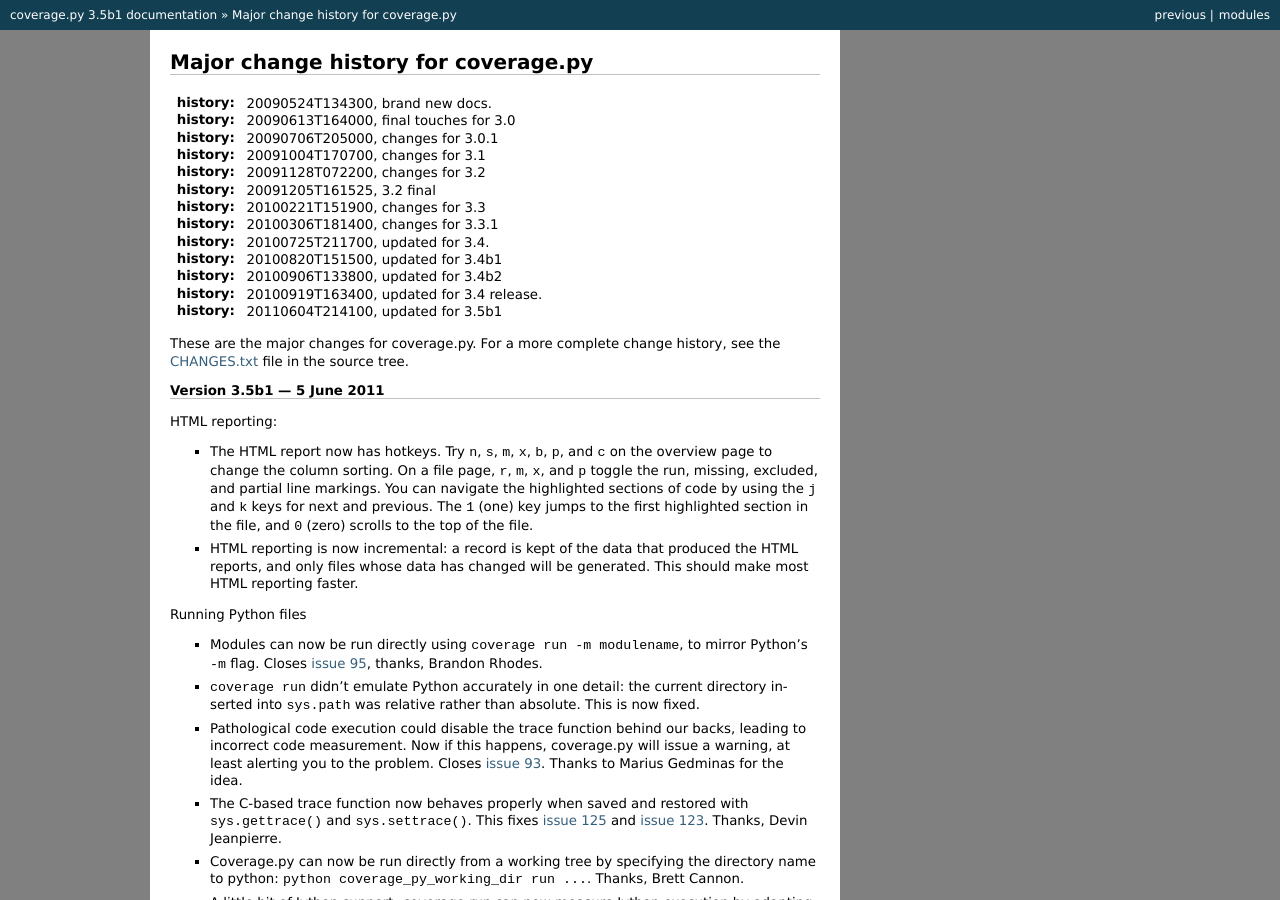
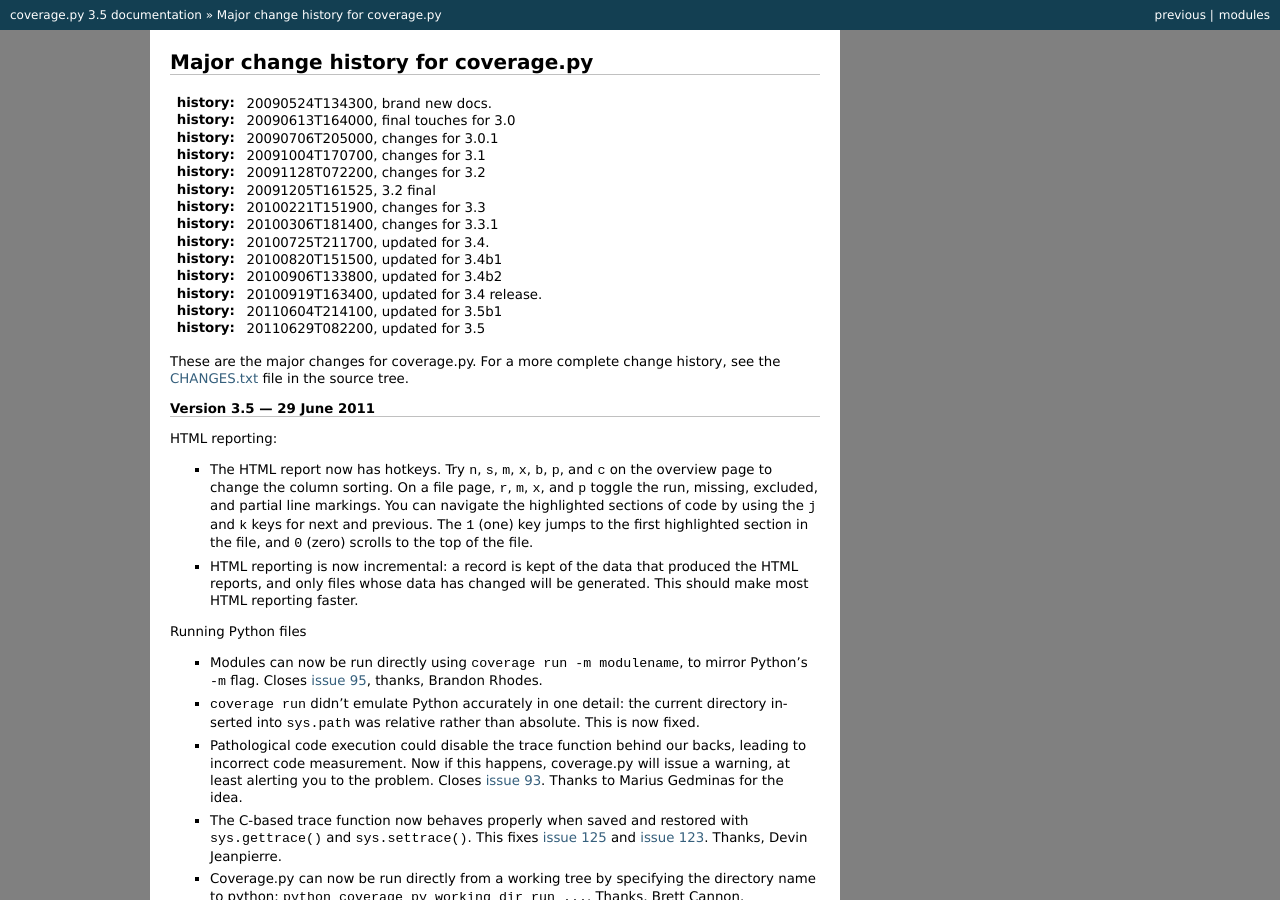
Before and after one commit to nedbat/coveragepy, a Sphinx documentation site: the page built from doc/changes.rst, in a window 1280 px wide and 900 px high. Built offline with Sphinx 7.4.7, drawn with Linux system fonts in a browser that asks for light colours; some of the changed text lies outside the part shown.

Commit message:
Bump version number to 3.5

```diff
--- a/CHANGES.txt
+++ b/CHANGES.txt
@@ -2,8 +2,8 @@
 Change history for Coverage.py
 ------------------------------
 
-Version 3.5b2
--------------
+Version 3.5 --- 29 June 2011
+----------------------------
 
 - The HTML report hotkeys now behave slightly differently when the current
   chunk isn't visible at all:  a chunk on the screen will be selected,
--- a/doc/changes.rst
+++ b/doc/changes.rst
@@ -17,6 +17,7 @@
 :history: 20100906T133800, updated for 3.4b2
 :history: 20100919T163400, updated for 3.4 release.
 :history: 20110604T214100, updated for 3.5b1
+:history: 20110629T082200, updated for 3.5
 
 
 These are the major changes for coverage.py.  For a more complete change
@@ -25,8 +26,8 @@
 .. _CHANGES.txt: http://bitbucket.org/ned/coveragepy/src/tip/CHANGES.txt
 
 
-Version 3.5b1 --- 5 June 2011
------------------------------
+Version 3.5 --- 29 June 2011
+----------------------------
 
 HTML reporting:
 
--- a/doc/conf.py
+++ b/doc/conf.py
@@ -49,7 +49,7 @@
 # The short X.Y version.
 version = '3.5'
 # The full version, including alpha/beta/rc tags.
-release = '3.5b1'
+release = '3.5'
 
 # The language for content autogenerated by Sphinx. Refer to documentation
 # for a list of supported languages.
--- a/doc/index.rst
+++ b/doc/index.rst
@@ -18,6 +18,8 @@
 :history: 20100919T163500, updated for 3.4 release.
 :history: 20110213T081200, claim true 3.2 compatibility.
 :history: 20110604T114800, update for 3.5b1
+:history: 20110629T082300, update for 3.5
+
 
 Coverage.py is a tool for measuring code coverage of Python programs. It
 monitors your program, noting which parts of the code have been executed, then
@@ -29,7 +31,7 @@
 
 .. ifconfig:: not prerelease
 
-    The latest version is coverage.py 3.4, released 10 September 2010.
+    The latest version is coverage.py 3.5, released 29 June 2011.
     It is supported on Python versions 2.3 through 3.2.
 
 .. ifconfig:: prerelease
--- a/doc/install.rst
+++ b/doc/install.rst
@@ -8,6 +8,8 @@
 :history: 20100820T151500, updated for 3.4b1.
 :history: 20100906T134800, updated for 3.4b2.
 :history: 20110604T213400, updated for 3.5b1.
+:history: 20110629T082400, updated for 3.5.
+
 
 .. highlight:: console
 .. _coverage_pypi: http://pypi.python.org/pypi/coverage
@@ -59,4 +61,4 @@
 coverage installed properly::
 
     $ coverage --version
-    Coverage.py, version 3.5b1.  http://nedbatchelder.com/code/coverage
+    Coverage.py, version 3.5.  http://nedbatchelder.com/code/coverage
```
Also changed, not shown: setup.py (+4 -4 lines).
